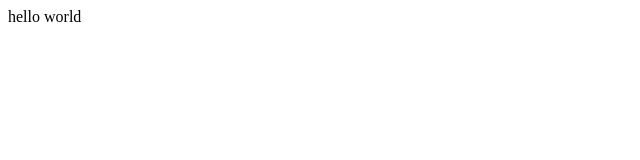
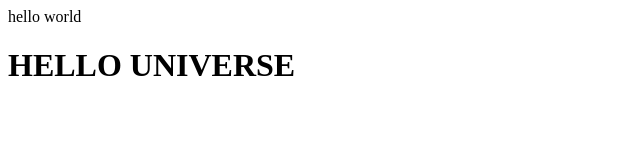
Before and after one commit to xanjohns/portfolio, a plain HTML site: page index.html in a window 1280 px wide. Shown: the whole page, without its empty margins (0-640 px from the left). Drawn offline with Linux system fonts and the light colour scheme.

Commit message:
Vim Test

```diff
--- a/index.html
+++ b/index.html
@@ -1 +1,2 @@
 <p>hello world</p>
+<h1>HELLO UNIVERSE</h1>
```
